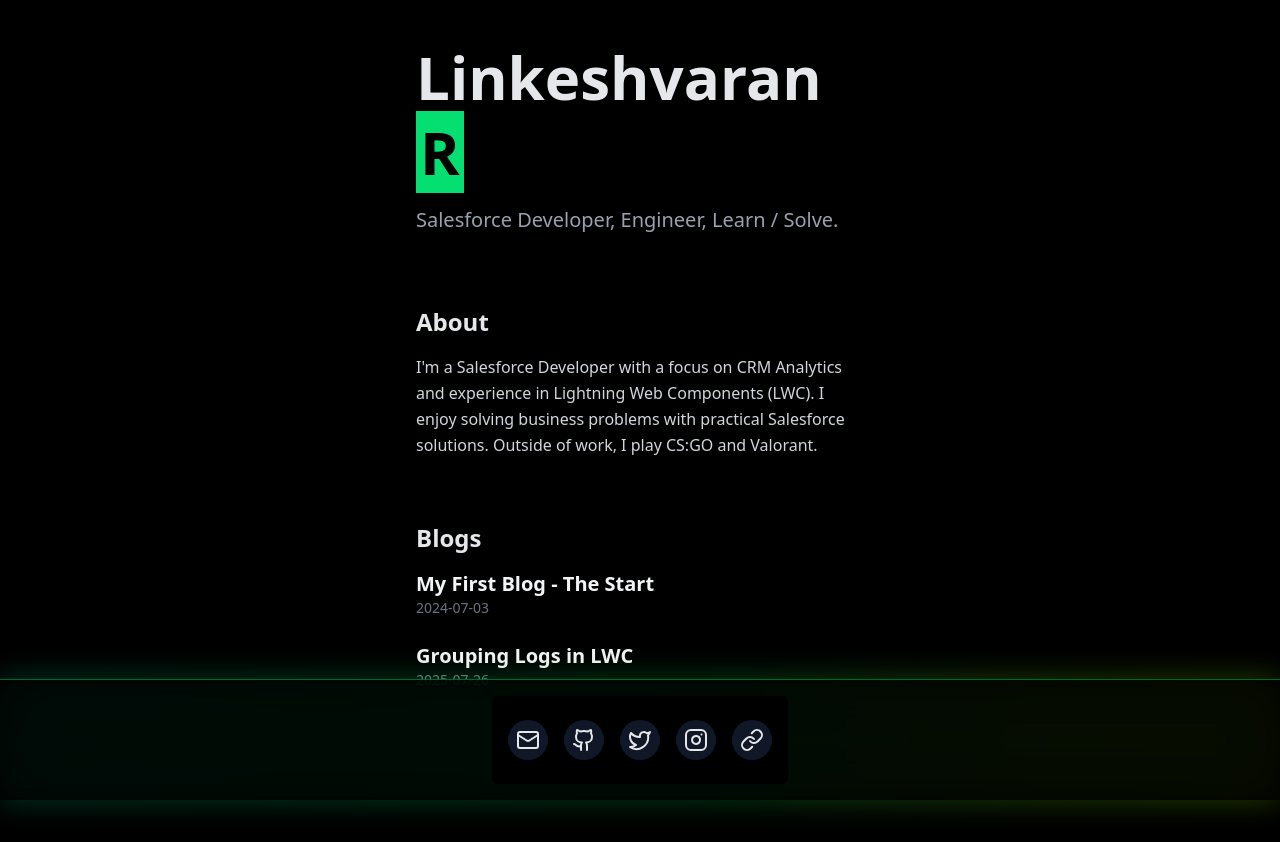
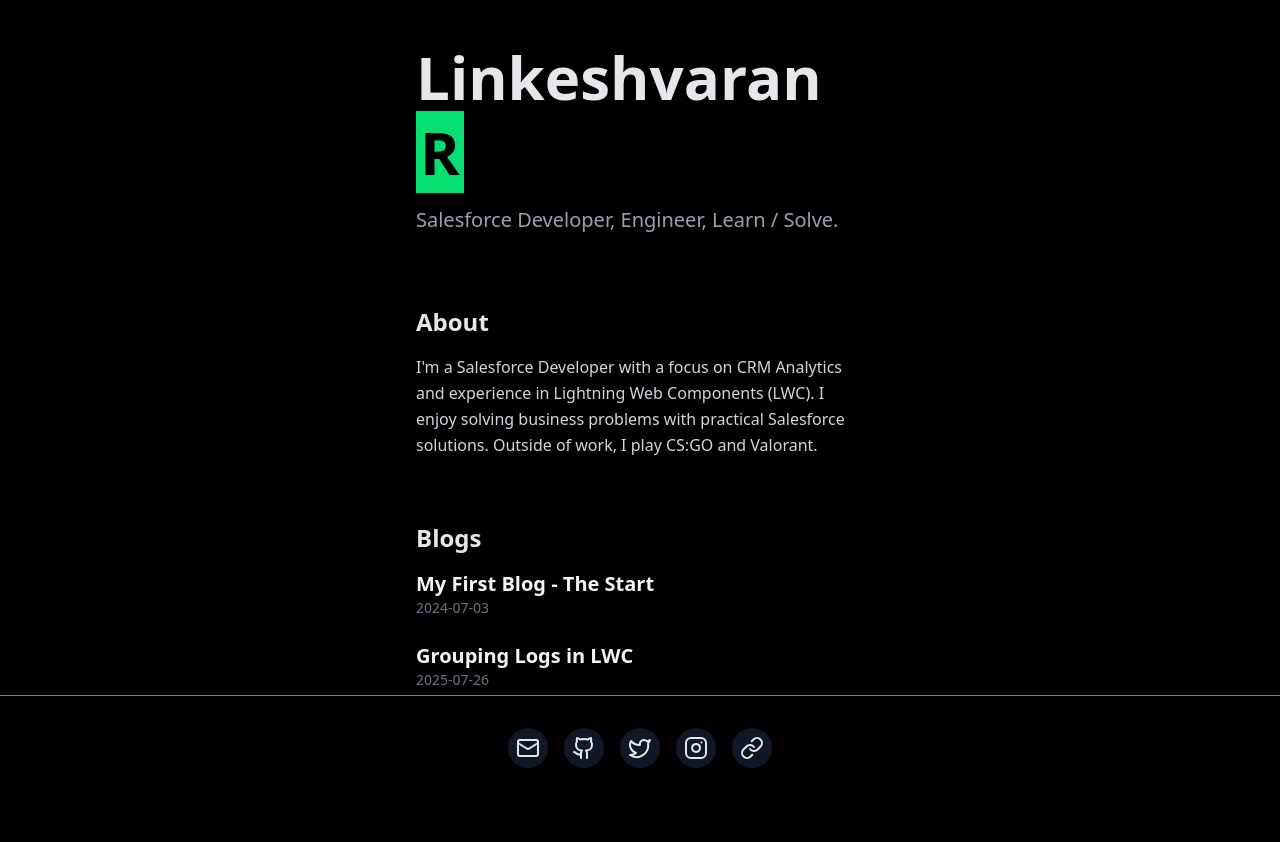
Before and after one commit to linkeshvaranr/website, a Next.js app: page / in a window 1280 px wide. Built offline with nearby package versions, Linux system fonts and the light colour scheme.

Commit message:
changed footer & added R the signature

```diff
--- a/src/app/blog/[slug]/page.tsx
+++ b/src/app/blog/[slug]/page.tsx
@@ -1,6 +1,7 @@
 import { getSlugs, getPostHtml } from '@/lib/md'
 import { notFound } from 'next/navigation'
 import { type Metadata } from 'next'
+import Link from 'next/link'
 
 export async function generateStaticParams() {
   return getSlugs().map(slug => ({
@@ -20,21 +21,31 @@
 export default async function PostPage({ params }: { params: Promise<{ slug: string }> }) {
   const { slug } = await params
   const post = await getPostHtml(slug)
-  console.log(post.html)
-
 
   if (!post) return notFound()
 
   return (
-<article>
-  <h1 className="text-2xl font-bold">{post.data.title}</h1>
-  <p className="text-sm text-gray-500">{post.data.date}</p>
-  <div
-    className="prose prose-neutral dark:prose-invert max-w-none mt-8"
-    dangerouslySetInnerHTML={{ __html: post.html }}
-  />
-</article>
+    <div className="px-6 md:px-24 py-8">
+      {/* Blog Header with title + "R" */}
+      <header className="flex items-center justify-between mb-8">
+        <h1 className="text-2xl md:text-4xl font-bold leading-tight">
+          {post.data.title}
+        </h1>
 
+        {/* Same "R" as homepage */}
+        <Link href="/" className="text-4xl md:text-6xl font-bold leading-tight">
+          <span className="bg-green-400 text-black px-1">R</span>
+        </Link>
+      </header>
 
+      <p className="text-sm text-gray-500 mb-6">{post.data.date}</p>
+
+      <article>
+        <div
+          className="prose prose-neutral dark:prose-invert max-w-none mt-8"
+          dangerouslySetInnerHTML={{ __html: post.html }}
+        />
+      </article>
+    </div>
   )
 }
--- a/src/app/page.tsx
+++ b/src/app/page.tsx
@@ -53,17 +53,11 @@
 
     {/* Footer with Contact Section */}
 
-<div className="fixed bottom-0 left-0 right-0 z-50">
-<div className="relative">
-  <div className="absolute inset-0 bg-gradient-to-r from-emerald-500 via-green-500 to-lime-500 opacity-30 blur-lg"></div>
-  <div className="relative bg-black/80 backdrop-blur-xl border-t border-green-500/50">
-    <div className="max-w-2xl mx-auto px-6 py-4">
-      <div className="flex items-center justify-center">
-        <Contact />
-      </div>
-    </div>
+
+<div className="fixed bottom-0 left-0 right-0 z-50 bg-black/80 backdrop-blur-xl border-t border-green-500 px-6 py-2">
+  <div className="flex items-center justify-center">
+    <Contact />
   </div>
-</div>
 </div>
 
   </div>
```
